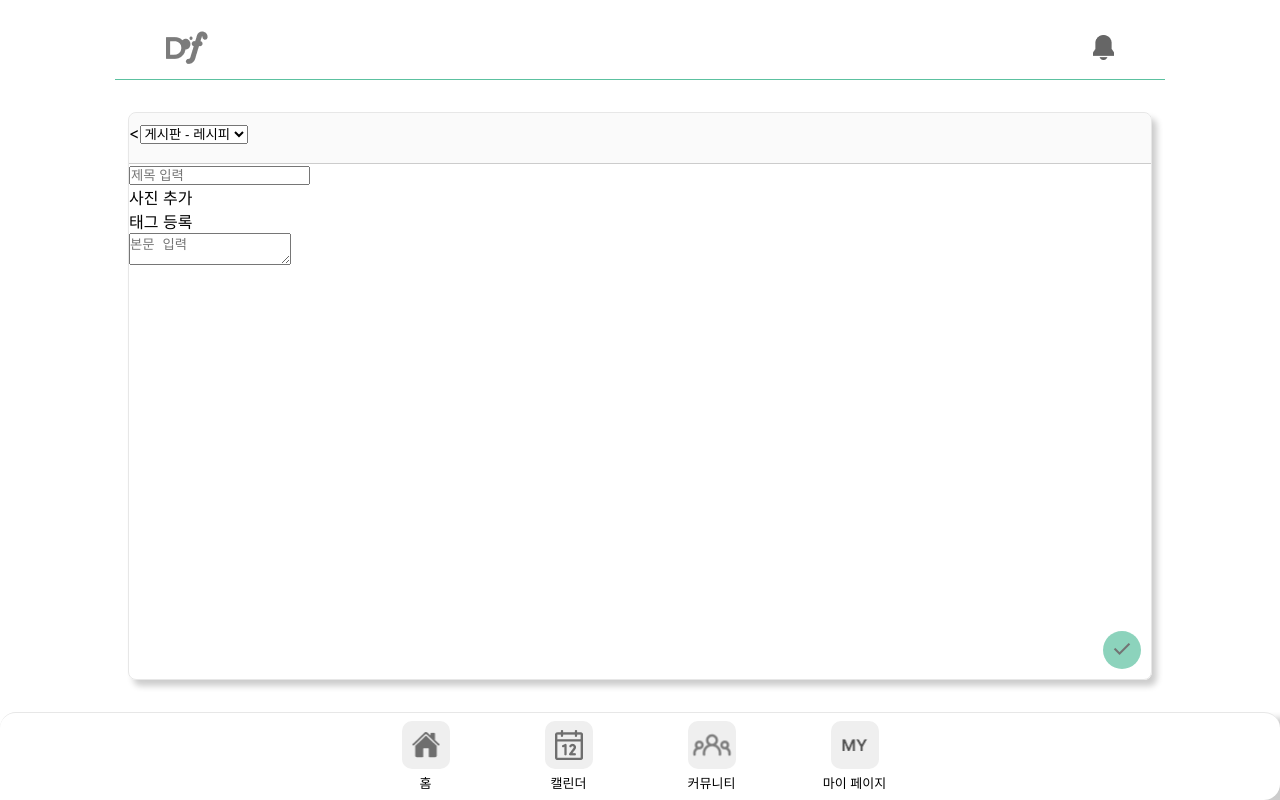
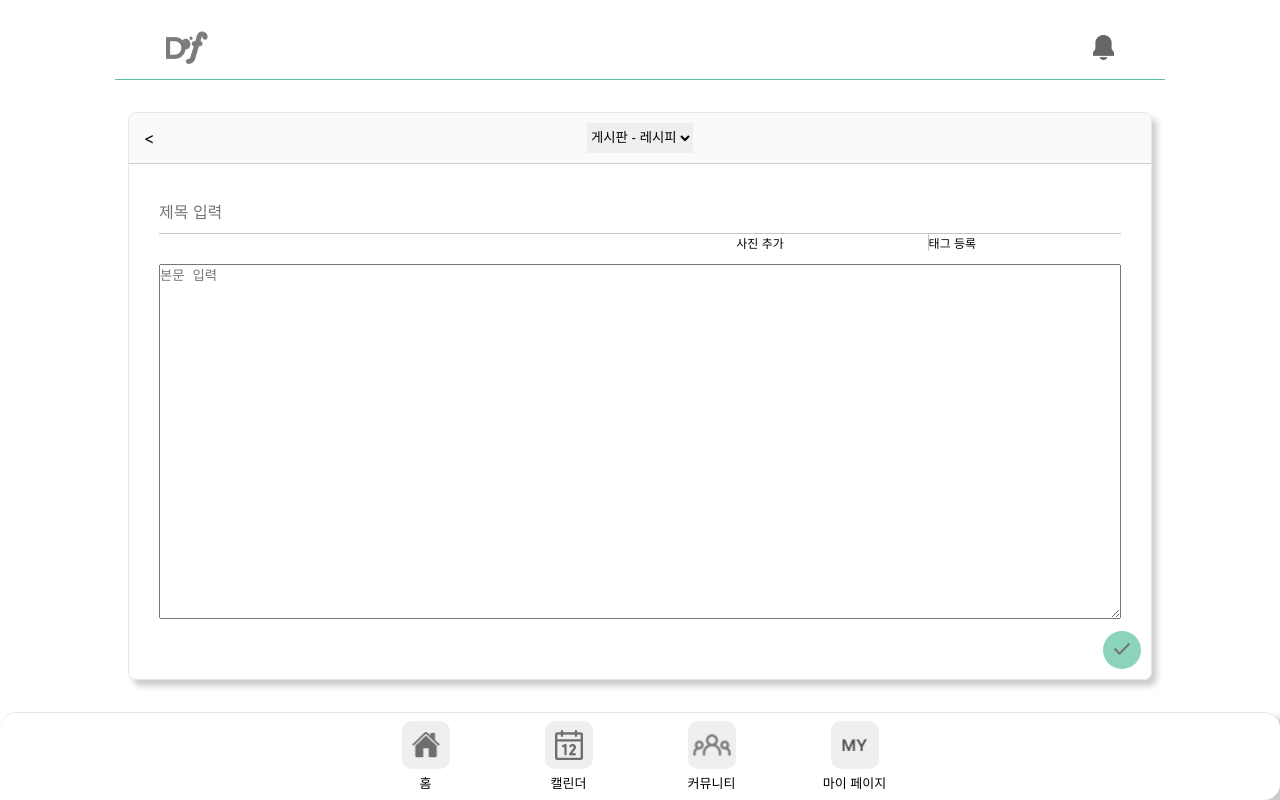
Before and after one commit to dani0910/group-project, a React (Create React App) app: page /community/write in a window 1280 px wide. Built offline with nearby package versions, Linux system fonts and the light colour scheme.

Commit message:
community/write

```diff
--- a/src/components/community/community.jsx
+++ b/src/components/community/community.jsx
@@ -16,16 +16,6 @@ const Community = () => {
                         <button className={`recipeBtn ${currentTab === 'recipe' ? 'active' : ''}`} onClick={()=> setCurrentTab('recipe')}>레시피 게시판</button>
                         <button className={`freeBtn ${currentTab === 'free' ? 'active' : ''}`} onClick={()=> setCurrentTab('free')}>자유 게시판</button>
                     </div>
-                    {/* {currentTab == 'recipe' &&(
-                        <>
-                            <SearchBar></SearchBar>
-                            <PostList></PostList>
-                            <Pagination></Pagination>
-                        </>
-                    )}
-                    {currentTab == 'free' &&(
-                        <></>
-                    )} */}
                     <div className="contentBBS">
                         {currentTab == "recipe" ? <RecipePostBBS /> : <FreePostBBS />}
                     </div>
@@ -36,25 +26,84 @@ const Community = () => {
     );
 }
 
+// const RecipePostBBS = () => {
+//     const [recipePost, setRecipePost] = useState([]);
+//     useEffect(()=>{
+//         const allRecipePost = [
+//             {title: '레시피1', content: '내용물1', author: '작성자', date: '7/27', img:''},
+//             {title: '레시피2', content: '내용물2', author: '작성자', date: '7/27', img:''},
+//         ];
+//         setRecipePost(allRecipePost);
+//     }, []);
+
+
+//     return(
+//         <>
+//             <form className="recipeForm commuForm">
+//                 <input type="text" className="searchInput" placeholder="레시피 검색"/>
+//                 <button className="searchBtn"><span class="material-symbols-outlined">search</span></button>
+//             </form>
+//             <ul className="recipeBox commuBox">
+//                 {recipePost.map((post,i)=>{
+//                     return(
+//                         <li key={i} className="recipeList commuList">
+//                             <div className="txtBox">
+//                                 <h4 className="recipeTitle commuTitle">{post.title}</h4>
+//                                 <p className="recipeContent commuContent">{post.content}</p>
+//                                 <div className="recipeEtc commuEtc">
+//                                     <p className="recipeAuthor commuAuthor">{post.author}</p>
+//                                     <p className="recipeDate commuDate">{post.date}</p>
+//                                 </div>
+//                             </div>
+//                             <img src={post.img || "https://via.placeholder.com/50"} alt="" />
+//                         </li>
+//                     )
+//                 })}
+//             </ul>
+//             <Link to="/community/write"><button className="writingBtn"><span class="material-symbols-outlined">edit</span></button></Link>
+//         </>
+//     );
+// }
 const RecipePostBBS = () => {
     const [recipePost, setRecipePost] = useState([]);
-    useEffect(()=>{
+    const [searchQuery, setSearchQuery] = useState('');
+
+    useEffect(() => {
         const allRecipePost = [
             {title: '레시피1', content: '내용물1', author: '작성자', date: '7/27', img:''},
             {title: '레시피2', content: '내용물2', author: '작성자', date: '7/27', img:''},
+            {title: '닭도리탕', content: '마싯겠다', author: '작성자', date: '7/27', img:''},
         ];
         setRecipePost(allRecipePost);
     }, []);
 
-    return(
+    // 검색어를 기준으로 레시피를 필터링
+    const filteredRecipePost = recipePost.filter(post =>
+        post.title.toLowerCase().includes(searchQuery.toLowerCase()) ||
+        post.content.toLowerCase().includes(searchQuery.toLowerCase())
+    );
+
+    // 검색어 입력 처리
+    const handleSearchChange = (e) => {
+        setSearchQuery(e.target.value);
+    };
+
+    return (
         <>
             <form className="recipeForm commuForm">
-                <input type="text" className="searchInput" placeholder="레시피 검색"/>
-                <button className="searchBtn"><span class="material-symbols-outlined">search</span></button>
+                <input
+                    type="text"
+                    className="searchInput"
+                    placeholder="레시피 검색"
+                    value={searchQuery}
+                    onChange={handleSearchChange} // 검색어 입력 처리
+                />
+                <button type="submit" className="searchBtn">
+                    <span className="material-symbols-outlined">search</span>
+                </button>
             </form>
             <ul className="recipeBox commuBox">
-                {recipePost.map((post,i)=>{
-                    return(
+                {filteredRecipePost.map((post, i) => (
                     <li key={i} className="recipeList commuList">
                         <div className="txtBox">
                             <h4 className="recipeTitle commuTitle">{post.title}</h4>
@@ -66,13 +115,16 @@ const RecipePostBBS = () => {
                         </div>
                         <img src={post.img || "https://via.placeholder.com/50"} alt="" />
                     </li>
-                    )
-                })}
+                ))}
             </ul>
-            <Link to="/community/write"><button className="writingBtn"><span class="material-symbols-outlined">edit</span></button></Link>
+            <Link to="/community/write">
+                <button className="writingBtn">
+                    <span className="material-symbols-outlined">edit</span>
+                </button>
+            </Link>
         </>
     );
-}
+};
 
 const FreePostBBS = () => {
     const [freePost, setFreePost] = useState([]);
--- a/src/components/community/css/writePage.css
+++ b/src/components/community/css/writePage.css
@@ -1 +1,59 @@
 @import url('./community.css');
+/* css미완 */
+
+.writeHeader{
+    display: flex;
+    justify-content: center;
+    align-items: center;
+    position: relative;
+}
+.writeHeader > a{
+    position: absolute;
+    left: 15px;
+}
+#selectBBS{
+    height: 100%;
+    border: none;
+}
+#selectBBS > option{
+
+}
+
+.writeContainer{
+    height: 89%;
+    padding: 30px;
+    width: 100%;
+    display: flex;
+    flex-direction: column;
+    align-items: flex-end;
+}
+.writeContainer > input{
+    width: 100%;
+    height: 9%;
+    margin: 0 auto;
+    border: none;
+   /*  background: #ededed; */
+    border-bottom: 1px solid #c4c4c4;
+}
+.writeContainer > input::placeholder{
+    font-size: 16px;
+}
+.writeContainer > .optionBox{
+ /*    border: 1px solid #333; */
+    width: 40%;
+    height: 30px;
+    display: flex;
+}
+.writeContainer > .optionBox > div{
+    width: 50%;
+    font-size: 12px;
+}
+.writeContainer > .optionBox > .photoOption > p{
+    border-right: 1px solid #c4c4c4;
+}
+
+.writeContainer > textarea{
+    width: 100%;
+    height: 80%;
+    margin: 0 auto;
+}
--- a/src/components/community/writePage.jsx
+++ b/src/components/community/writePage.jsx
@@ -15,9 +15,9 @@ const WritePage = () => {
         const newPost  = {
             title,
             content,
-            author:'작성자',
-             date: new Date().toLocaleDateString('ko-KR'),
-             img:''
+            author: '작성자',
+            date: new Date().toLocaleDateString('ko-KR'),
+            img: ' '
         }
 
         setRecipePost((prevPosts) => {
@@ -36,7 +36,7 @@ const WritePage = () => {
                 <form onSubmit={handleSubmit}className="writeSection commuSection">
                     <div className="writeHeader commuHeader">
                         <Link to='/community'>&lt;</Link>
-                        <select name="typeBBS" id="typeBBS">
+                        <select name="selectBBS" id="selectBBS">
                             <option value="recipeBBS">게시판 - 레시피</option>
                             <option value="freeBBS">게시판 - 자유</option>
                         </select>
```
Lines whose indentation alone changed are shown as unchanged.
